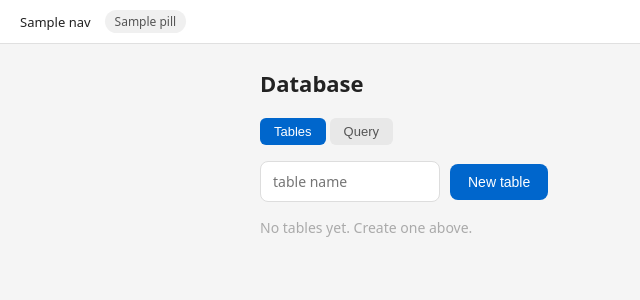
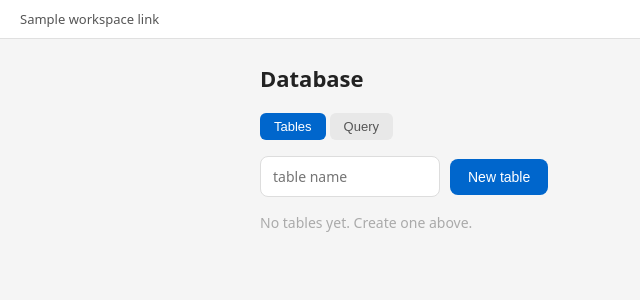
Before and after one commit to EvoEvolver/inact, a Flask app: template inact/templates/db_human.html in a window 1280 px wide. Shown: the top 300 px of the page, without its empty margins (0-640 px from the left). Run offline with Flask 3, Linux system fonts and the light colour scheme; the template is opened without the code that fills it: most values are stand-ins (such as "Sample title", 1, 10 or a date in 2020); parts of the project's set-up code (start-up, migrations or seed data) failed here and were passed over.

Commit message:
unified workspace navigation across all /_human pages
render.py:
  - workspace_nav(current) returns [(label, href, is_active)] for
    agents / chat / tasks / mail / data / search / admin
  - Current page is highlighted (bold blue)

base.html:
  - Nav block: if workspace_links passed → workspace topnav with active
    state; else fallback breadcrumb for content routes (toml, md, ls)
  - Right side: identity display (name/id from localStorage) + account link
  - Identity JS injected when show_identity=True

All workspace app _human() views now pass workspace_links + show_identity:
  register, message, mailbox, todo, database, search, admin

register_human.html: removed custom {% block nav %} (was hardcoded links)
message_human.html: restored nav block (was {% block nav %}{% endblock %})
  chat pane height adjusted for nav bar (calc 100vh - 45px)

Co-Authored-By: Claude Sonnet 4.6 (1M context) <noreply@anthropic.com>

```diff
--- a/inact/apps/search.py
+++ b/inact/apps/search.py
@@ -78,8 +78,11 @@ def attach_search(inact_app, prefix: str, api_key: str | None) -> None:
     def _human(path: str):
         from inact.render import render_template
         from inact.utils import html_response
+        from inact.render import workspace_nav
         return html_response(render_template("search_human.html",
-            title="Search", prefix=prefix, nav="", pills=[]))
+            title="Search", prefix=prefix, nav="", pills=[],
+            workspace_links=workspace_nav("/_human/search/"),
+            show_identity=True))
 
     inact_app._human_views[prefix] = _human
 
--- a/inact/apps/workspace/database.py
+++ b/inact/apps/workspace/database.py
@@ -502,8 +502,11 @@ def attach_db(inact_app, prefix: str, store: DbStore) -> None:
     def _human(path: str):
         from inact.render import render_template
         from inact.utils import html_response
+        from inact.render import workspace_nav
         return html_response(render_template("db_human.html",
-            title="Database", prefix=prefix, nav="", pills=[]))
+            title="Database", prefix=prefix, nav="", pills=[],
+            workspace_links=workspace_nav("/_human/data/"),
+            show_identity=True))
 
     inact_app._human_views[prefix] = _human
 
--- a/inact/apps/workspace/mailbox.py
+++ b/inact/apps/workspace/mailbox.py
@@ -508,8 +508,11 @@ def attach_mailbox(inact_app, prefix: str, store: MailStore,
     def _human(path: str):
         from inact.render import render_template
         from inact.utils import html_response
+        from inact.render import workspace_nav
         return html_response(render_template("mail_human.html",
-            title="Mailbox", prefix=prefix, nav="", pills=[]))
+            title="Mail", prefix=prefix, nav="", pills=[],
+            workspace_links=workspace_nav("/_human/mail/"),
+            show_identity=True))
 
     inact_app._human_views[prefix] = _human
 
--- a/inact/apps/workspace/message.py
+++ b/inact/apps/workspace/message.py
@@ -309,7 +309,7 @@ def attach_message(inact_app, prefix: str, store: MessageStore,
         return text_response("".join(lines))
 
     def _human():
-        from ...render import render_template
+        from ...render import render_template, workspace_nav
         from ...utils import html_response
         html = render_template(
             "message_human.html",
@@ -317,6 +317,8 @@ def attach_message(inact_app, prefix: str, store: MessageStore,
             prefix=prefix,
             agents_prefix=agents_prefix,
             register_url="/_human" + agents_prefix,
+            workspace_links=workspace_nav("/_human/msg/"),
+            show_identity=True,
         )
         return html_response(html)
 
--- a/inact/apps/workspace/todo.py
+++ b/inact/apps/workspace/todo.py
@@ -865,8 +865,11 @@ def attach_todo(inact_app, prefix: str, store: TodoStore,
     def _human(path: str):
         from inact.render import render_template
         from inact.utils import html_response
+        from inact.render import workspace_nav
         return html_response(render_template("todo_human.html",
-            title="Tasks", prefix=prefix, nav="", pills=[]))
+            title="Todo", prefix=prefix, nav="", pills=[],
+            workspace_links=workspace_nav("/_human/tasks/"),
+            show_identity=True))
 
     inact_app._human_views[prefix] = _human
 
--- a/inact/render.py
+++ b/inact/render.py
@@ -19,6 +19,24 @@ _env = jinja2.Environment(
 
 def render_template(name: str, **ctx) -> str:
     return _env.get_template(name).render(**ctx)
+
+
+# Workspace navigation links — label, /_human path, active flag
+_WORKSPACE_PAGES = [
+    ("agents",  "/_human/agents/"),
+    ("chat",    "/_human/msg/"),
+    ("tasks",   "/_human/tasks/"),
+    ("mail",    "/_human/mail/"),
+    ("data",    "/_human/data/"),
+    ("search",  "/_human/search/"),
+    ("admin",   "/_human/agents/.admin"),
+]
+
+
+def workspace_nav(current: str) -> list[tuple[str, str, bool]]:
+    """Return [(label, href, is_active)] for the workspace top nav."""
+    return [(label, href, href.rstrip("/") == current.rstrip("/"))
+            for label, href in _WORKSPACE_PAGES]
 
 
 # ---------------------------------------------------------------------------
--- a/inact/templates/base.html
+++ b/inact/templates/base.html
@@ -228,10 +228,29 @@ button.send:disabled { background: #aaa; cursor: default; }
 <body>
 {% block nav %}
 <nav>
-  {{ nav | safe }}
-  {% for label, href in pills %}
-  <a class="pill" href="{{ href }}">{{ label }}</a>
-  {% endfor %}
+  {# Workspace top-level links — highlight the current section #}
+  {% if workspace_links is defined %}
+    {% for label, href, active in workspace_links %}
+    <a href="{{ href }}"
+       style="{% if active %}font-weight:700;color:#0066cc{% else %}color:#555{% endif %}">
+      {{ label }}
+    </a>
+    {% if not loop.last %}<span class="sep">/</span>{% endif %}
+    {% endfor %}
+  {% else %}
+    {# Fallback: breadcrumb for content routes (markdown, toml, ls) #}
+    {{ nav | safe }}
+    {% for label, href in pills %}
+    <a class="pill" href="{{ href }}">{{ label }}</a>
+    {% endfor %}
+  {% endif %}
+
+  {# Right-hand side: identity + sign-out #}
+  <span style="flex:1"></span>
+  {% if show_identity is defined and show_identity %}
+  <span style="font-size:12px;color:#aaa" id="nav-identity"></span>
+  <a href="/_human/agents/" style="font-size:12px;color:#aaa;margin-left:10px">account</a>
+  {% endif %}
 </nav>
 {% endblock %}
 {% block body_wrap %}
@@ -240,5 +259,15 @@ button.send:disabled { background: #aaa; cursor: default; }
 </div>
 {% endblock %}
 {% block scripts %}{% endblock %}
+{% if show_identity is defined and show_identity %}
+<script>
+(function() {
+  const id  = localStorage.getItem('inact_agent_id');
+  const nm  = localStorage.getItem('inact_name') || '';
+  const el  = document.getElementById('nav-identity');
+  if (el && id) el.textContent = (nm || ('Agent #' + id));
+})();
+</script>
+{% endif %}
 </body>
 </html>
```
Also changed, not shown: inact/apps/workspace/register.py (+10 -4 lines), inact/templates/message_human.html (+2 -11 lines), inact/templates/register_human.html (+1 -7 lines).
